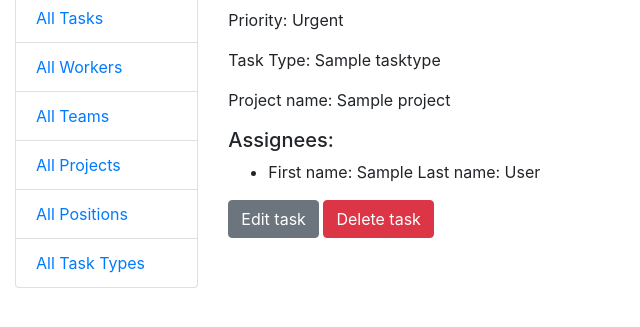
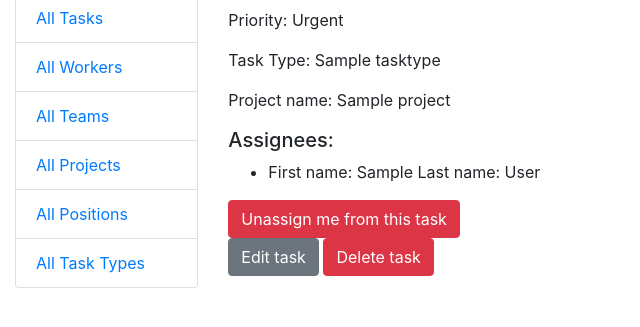
Before and after one commit to OlhaKuzmyn/task-manager, a Django app: page /tasks/1/ in a window 1280 px wide. Shown: the part 168-495 px from the top of the page, without its empty margins (0-640 px from the left). Run offline with Django 5.2, Linux system fonts and the light colour scheme; a user stored in the database is signed in; tables that the repository leaves empty hold one stand-in row (values such as "Sample post").

Commit message:
added option to assign and unassign current user to task

```diff
--- a/manager/views.py
+++ b/manager/views.py
@@ -1,7 +1,7 @@
 from django.contrib.auth import get_user_model
 from django.contrib.auth.mixins import LoginRequiredMixin, PermissionRequiredMixin
 from django.db.models import Q
-from django.shortcuts import render
+from django.shortcuts import render, redirect
 from django.urls import reverse_lazy
 from django.views import generic
 
@@ -84,6 +84,17 @@ class TaskListView(LoginRequiredMixin, generic.ListView):
 
 class TaskDetailView(LoginRequiredMixin, generic.DetailView):
     model = Task
+
+    def post(self, request, *args, **kwargs):
+        update_task = self.get_object()
+        new_assignee = request.user
+        if new_assignee in update_task.assignees.all():
+            update_task.assignees.remove(new_assignee)
+            update_task.save()
+        else:
+            update_task.assignees.add(new_assignee)
+            update_task.save()
+        return redirect("manager:task-detail", pk=update_task.pk)
 
 
 class TaskCreateView(LoginRequiredMixin, generic.CreateView):
--- a/templates/manager/task_detail.html
+++ b/templates/manager/task_detail.html
@@ -19,8 +19,20 @@
       <li>No assignees</li>
       {% endfor %}
     </ul>
+  {% if user in task.assignees.all %}
+    <form action="" method="post">
+      {% csrf_token %}
+    <input type="submit" value="Unassign me from this task" class="btn btn-danger">
+  </form>
+  {% else %}
+    <form action="" method="post">
+      {% csrf_token %}
+      <input type="submit" value="Assign me to this task" class="btn btn-success">
+    </form>
+  {% endif %}
   <a href="{% url 'manager:task-update' pk=task.id %}" class="btn btn-secondary">Edit task</a>
   <a href="{% url 'manager:task-delete' pk=task.id %}" class="btn btn-danger">
       Delete task
   </a>
+
 {% endblock %}
```
